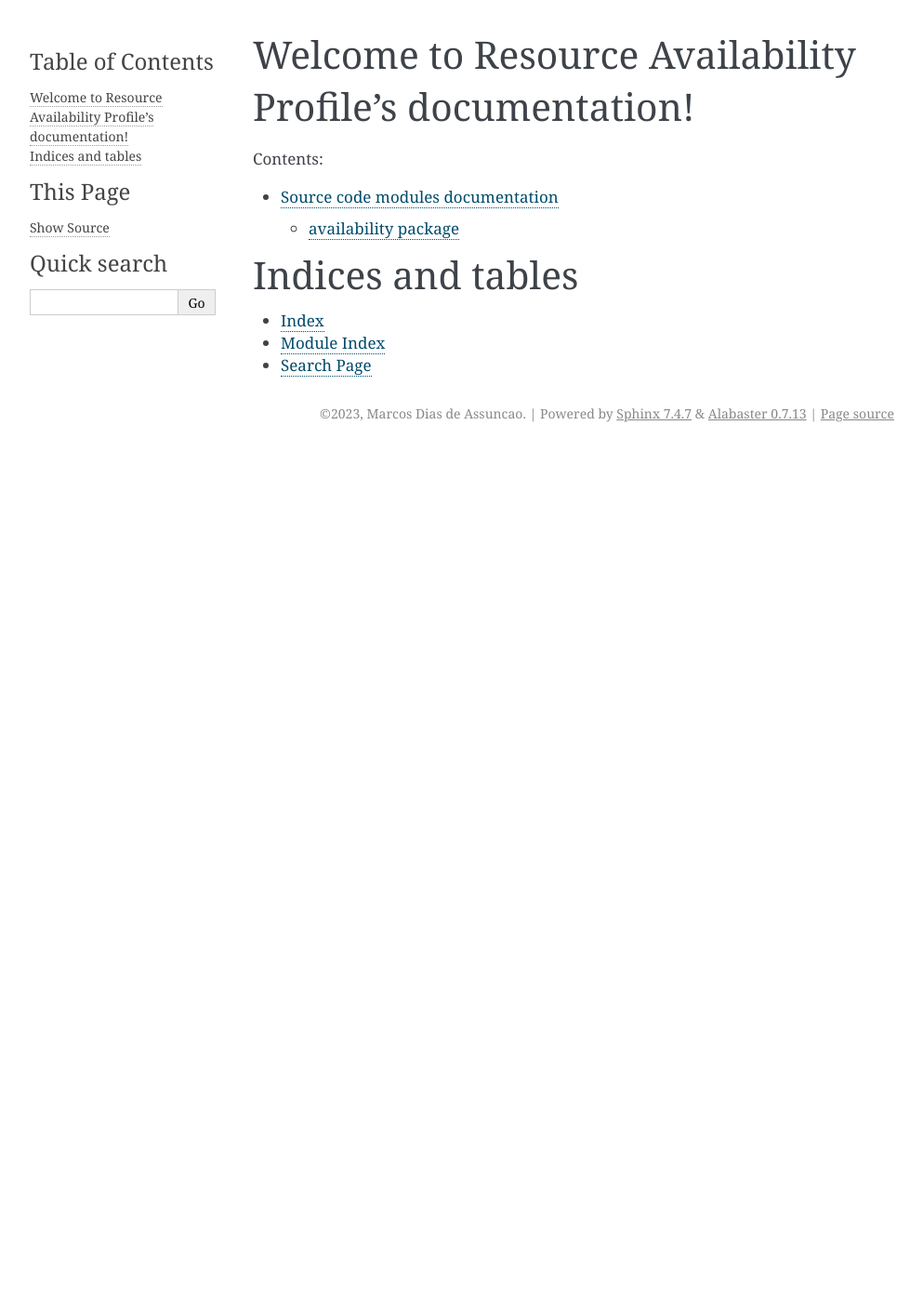
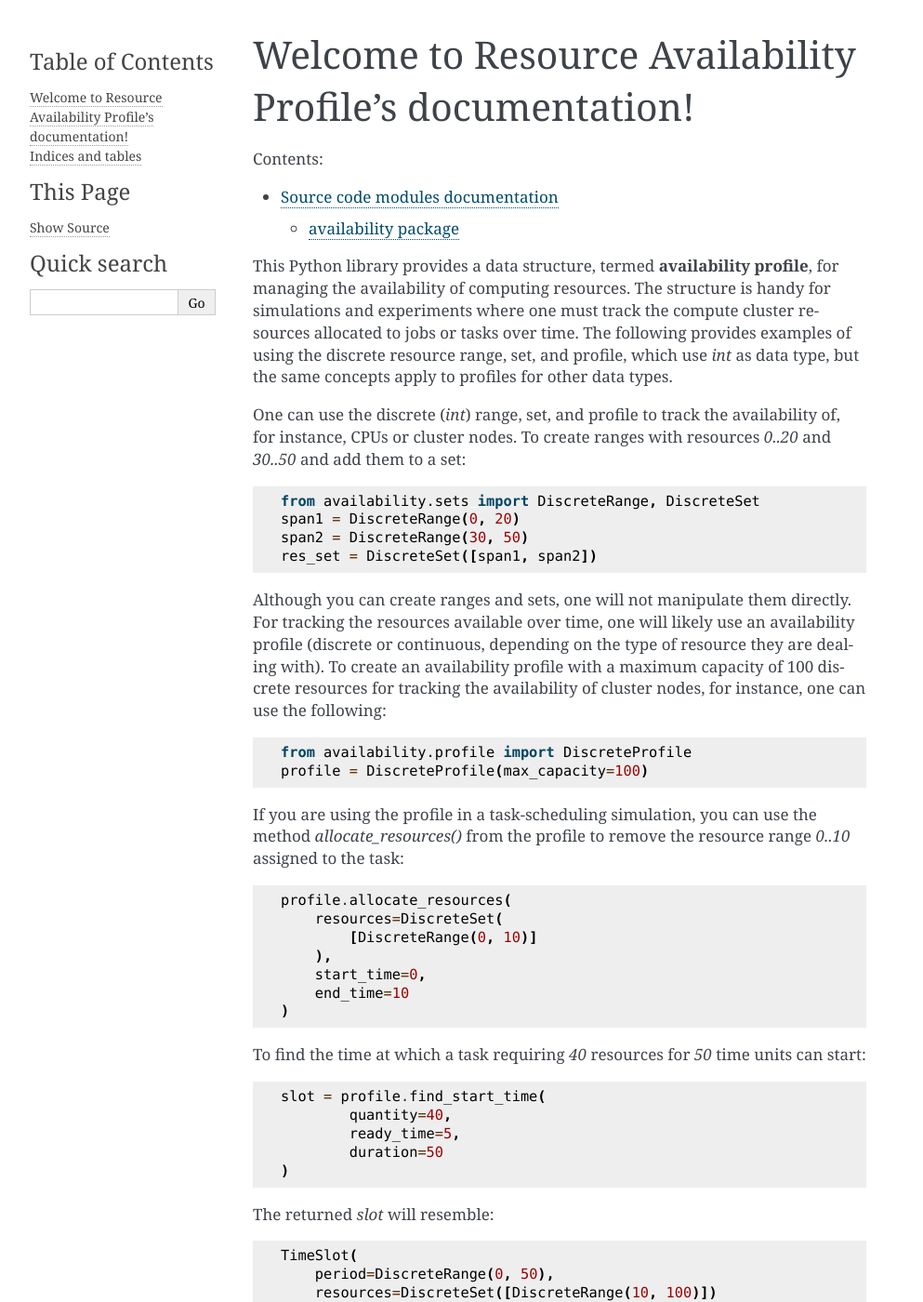
Before and after one commit to assuncaomarcos/resource-availability, a Sphinx documentation site: the page built from docs/source/index.rst, in a window 1280 px wide and 1400 px high. Shown: the whole window at 93% size, without its empty margins (148-1141 px from the left). Built offline with Sphinx 7.4.7, drawn with Linux system fonts in a browser that asks for light colours; some of the changed text lies outside the part shown.

Commit message:
Documentation

```diff
--- a/README.rst
+++ b/README.rst
@@ -4,7 +4,97 @@
 Resource Availability Profile
 =============================
 
-This Python library provides a data structure, termed availability profile,
-for managing the availability of computing resources. The structure is handy for
-simulations and experiments where you must track the compute cluster
-resources allocated to jobs or tasks over a given time horizon.
+.. inclusion-marker-do-not-remove
+
+This Python library provides a data structure, termed **availability profile**,
+for managing the availability of computing resources. The structure is handy
+for simulations and experiments where one must track the compute cluster
+resources allocated to jobs or tasks over time. The following provides
+examples of using the discrete resource range, set, and profile,
+which use `int` as data type, but the same concepts apply to profiles for
+other data types.
+
+One can use the discrete (`int`) range, set, and profile to track the
+availability of, for instance, CPUs or cluster nodes. To create ranges
+with resources `0..20` and `30..50` and add them to a set:
+
+.. code-block:: python
+
+    from availability.sets import DiscreteRange, DiscreteSet
+    span1 = DiscreteRange(0, 20)
+    span2 = DiscreteRange(30, 50)
+    res_set = DiscreteSet([span1, span2])
+
+Although you can create ranges and sets, one will not manipulate them
+directly. For tracking the resources available over time, one will likely
+use an availability profile (discrete or continuous, depending on the
+type of resource they are dealing with). To create an availability profile
+with a maximum capacity of 100 discrete resources for tracking the
+availability of cluster nodes, for instance, one can use the following:
+
+.. code-block:: python
+
+    from availability.profile import DiscreteProfile
+    profile = DiscreteProfile(max_capacity=100)
+
+If you are using the profile in a task-scheduling simulation, you can
+use the method `allocate_resources()` from the profile to remove the
+resource range `0..10` assigned to the task:
+
+.. code-block:: python
+
+    profile.allocate_resources(
+        resources=DiscreteSet(
+            [DiscreteRange(0, 10)]
+        ),
+        start_time=0,
+        end_time=10
+    )
+
+To find the time at which a task requiring `40` resources
+for `50` time units can start:
+
+.. code-block:: python
+
+    slot = profile.find_start_time(
+            quantity=40,
+            ready_time=5,
+            duration=50
+    )
+
+The returned `slot` will resemble:
+
+.. code-block:: python
+
+    TimeSlot(
+        period=DiscreteRange(0, 50),
+        resources=DiscreteSet([DiscreteRange(10, 100)])
+    )
+
+The profile provides other methods, such as `check_availability()`
+to check whether a given quantity of resources is available over a
+given period:
+
+.. code-block:: python
+
+    slot = profile.check_availability(
+        quantity=10,
+        start_time=5,
+        duration=50
+    )
+
+One can use the methods `free_time_slots()` or `scheduling_options()`
+to obtain the list of time slots and resources available. The main
+difference between them is that the time slots returned by the latter
+may overlap as they represent all the scheduling possibilities for
+scheduling a job, given the resource availability over the specified
+period:
+
+.. code-block:: python
+
+    slots = profile.scheduling_options(
+        start_time=10,
+        end_time=100,
+        min_duration=20,
+        min_quantity=5
+    )
--- a/docs/source/index.rst
+++ b/docs/source/index.rst
@@ -12,6 +12,9 @@ Welcome to Resource Availability Profile's documentation!
 
    modules
 
+.. include:: ../../README.rst
+   :start-after: inclusion-marker-do-not-remove
+
 Indices and tables
 ==================
 
```
Also changed, not shown: docs/source/availability.rst (+1 -6 lines).
